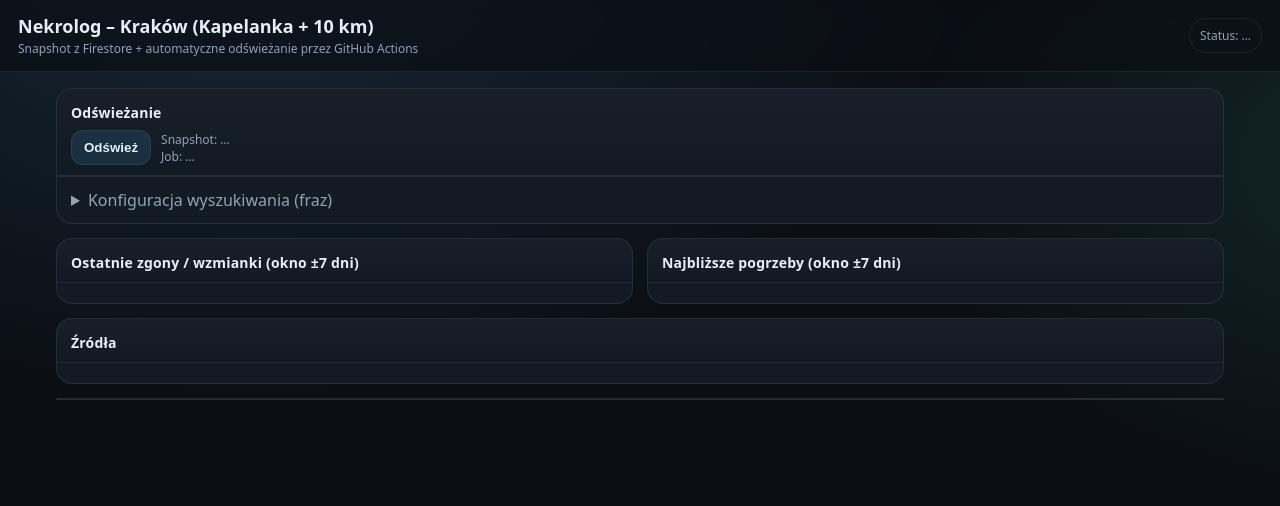
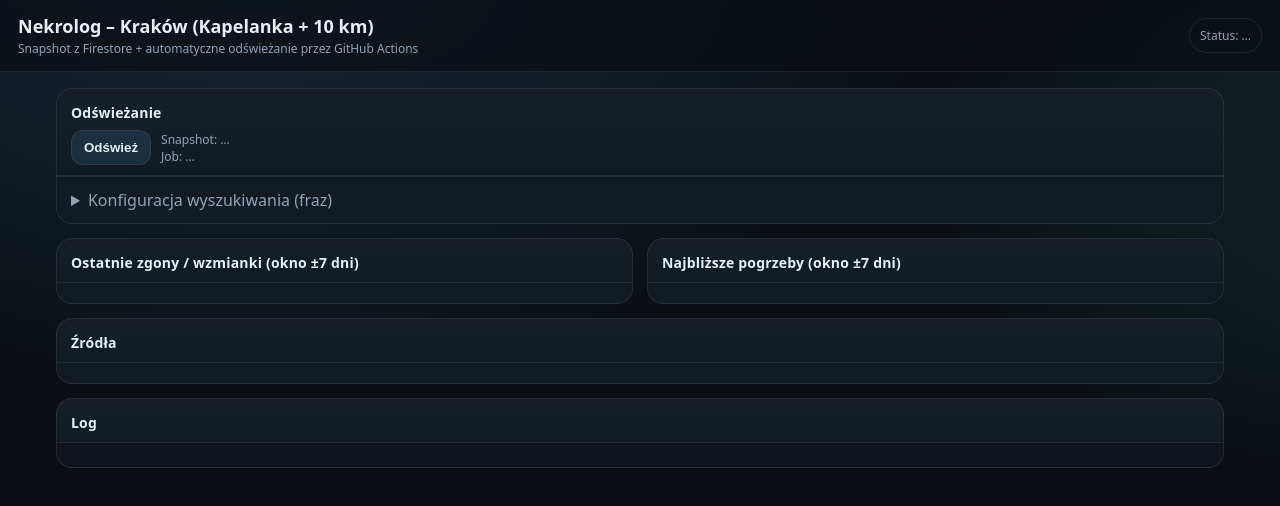
Before and after one commit to CuteLittleGoat/Nekrolog, a plain HTML site: page index.html in a window 1280 px wide. Drawn offline with Linux system fonts and the light colour scheme; no server answers.

Commit message:
Fix truncated HTML that prevented app data loading

```diff
--- a/index.html
+++ b/index.html
@@ -74,4 +74,14 @@
     </section>
 
     <section class="card">
-      <div cl
+      <div class="cardHeader">
+        <h2>Log</h2>
+      </div>
+      <pre id="log" class="log"></pre>
+    </section>
+  </main>
+
+  <script src="./config.js"></script>
+  <script type="module" src="./app.js"></script>
+</body>
+</html>
```
